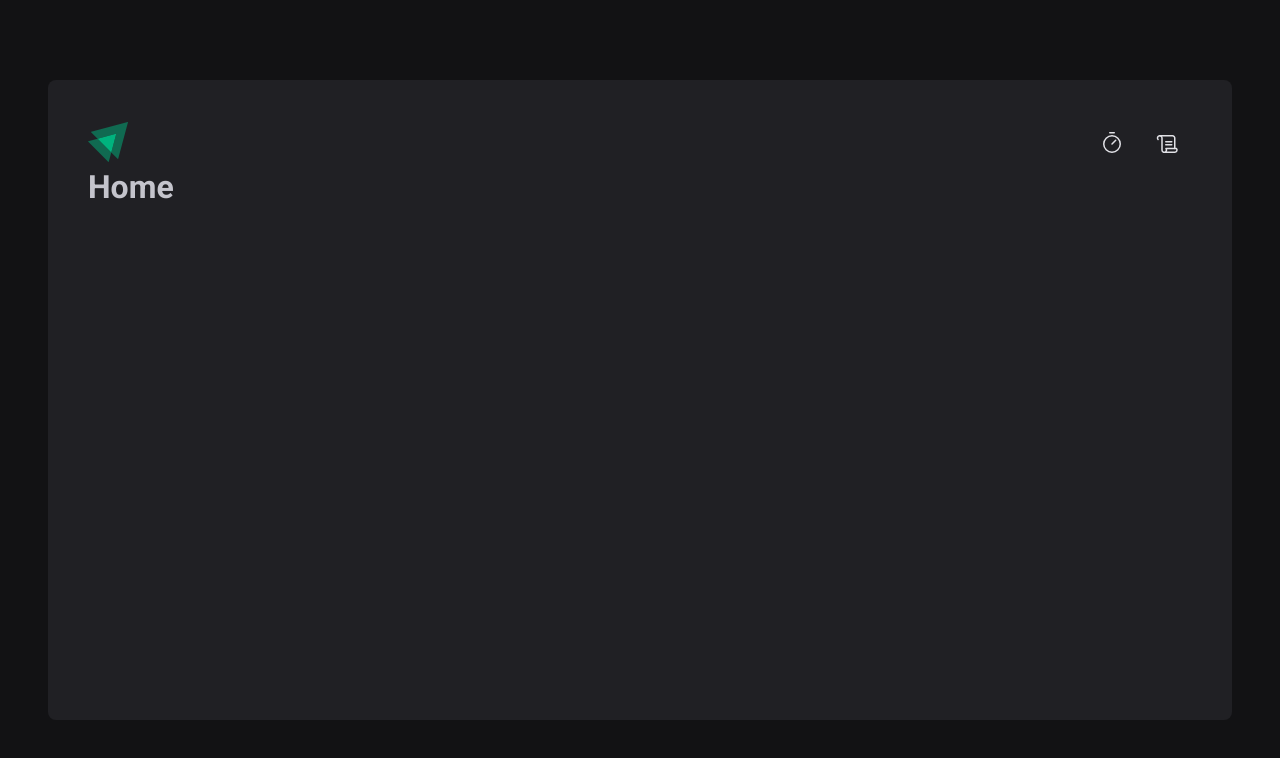
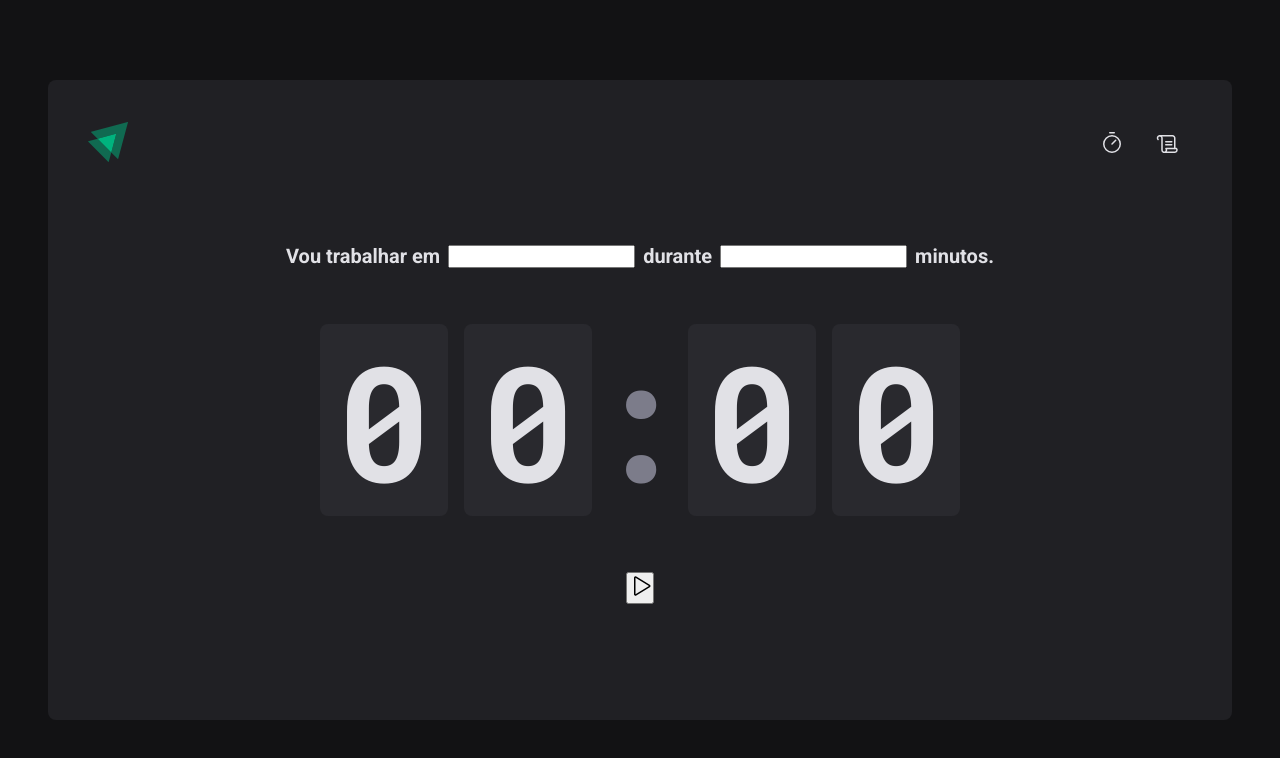
Before and after one commit to augustomarsola/02-newignite-timer, a React (Vite) app: page / in a window 1280 px wide. Shown: the top 758 px of the page. Built offline with nearby package versions, Linux system fonts and the light colour scheme.

Commit message:
Added the home page

```diff
--- a/src/Router.tsx
+++ b/src/Router.tsx
@@ -1,7 +1,7 @@
 import { Route, Routes } from 'react-router-dom'
 import { DefaultLayout } from './layouts/DefaultLayout'
 import { History } from './pages/History'
-import { Home } from './pages/Home'
+import { Home } from './pages/Home/index'
 
 export function Router() {
   return (
--- a/src/pages/Home.tsx
+++ /dev/null
@@ -1,7 +0,0 @@
-export function Home() {
-  return (
-    <div>
-      <h1>Home</h1>
-    </div>
-  )
-}
--- /dev/null
+++ b/src/pages/Home/index.tsx
@@ -0,0 +1,37 @@
+import { Play } from 'phosphor-react'
+import {
+  CountdownContainer,
+  FormContainer,
+  HomeContainer,
+  Separator,
+} from './styles'
+
+export function Home() {
+  return (
+    <HomeContainer>
+      <form>
+        <FormContainer>
+          <label htmlFor="task">Vou trabalhar em</label>
+          <input id="task" />
+
+          <label htmlFor="minutesAmount">durante</label>
+          <input type="number" id="minutesAmount" />
+
+          <span>minutos.</span>
+        </FormContainer>
+
+        <CountdownContainer>
+          <span>0</span>
+          <span>0</span>
+          <Separator>:</Separator>
+          <span>0</span>
+          <span>0</span>
+        </CountdownContainer>
+
+        <button type="submit">
+          <Play size={24}>Começar</Play>
+        </button>
+      </form>
+    </HomeContainer>
+  )
+}
--- /dev/null
+++ b/src/pages/Home/styles.ts
@@ -0,0 +1,55 @@
+import styled from 'styled-components'
+
+export const HomeContainer = styled.main`
+  flex: 1;
+
+  display: flex;
+  flex-direction: column;
+  align-items: center;
+  justify-content: center;
+
+  form {
+    display: flex;
+    flex-direction: column;
+    align-items: center;
+    gap: 3.5rem;
+  }
+`
+
+export const FormContainer = styled.div`
+  width: 100%;
+  display: flex;
+  align-items: center;
+  justify-content: center;
+  gap: 0.5rem;
+  color: ${(props) => props.theme['gray-100']};
+  font-size: 1.25rem;
+  font-weight: bold;
+  flex-wrap: wrap;
+`
+
+export const CountdownContainer = styled.div`
+  font-family: 'Roboto Mono', monospace;
+  font-size: 10rem;
+  line-height: 8rem;
+  color: ${(props) => props.theme['gray-100']};
+
+  display: flex;
+  gap: 1rem;
+
+  span {
+    background: ${(props) => props.theme['gray-700']};
+    padding: 2rem 1rem;
+    border-radius: 8px;
+  }
+`
+
+export const Separator = styled.div`
+  padding: 2rem 0;
+  color: ${(props) => props.theme['gray-500']};
+
+  width: 4rem;
+  overflow: hidden;
+  display: flex;
+  justify-content: center;
+`
```
